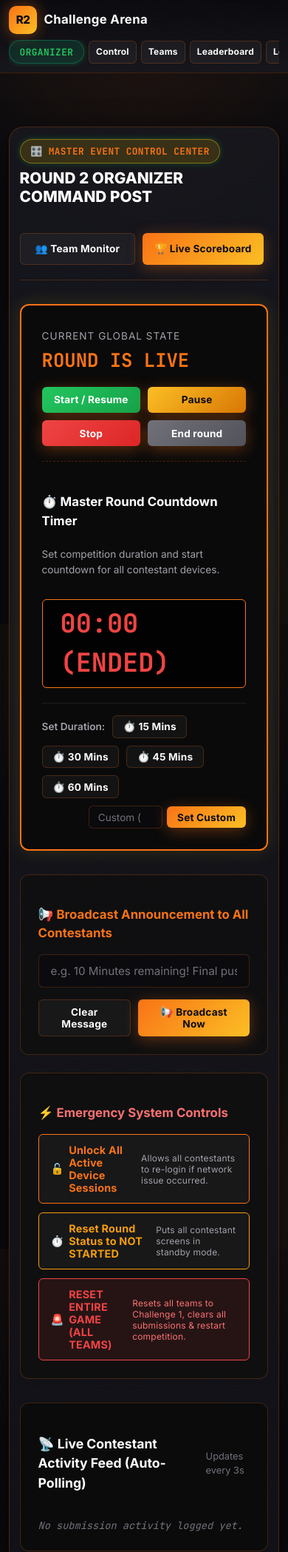
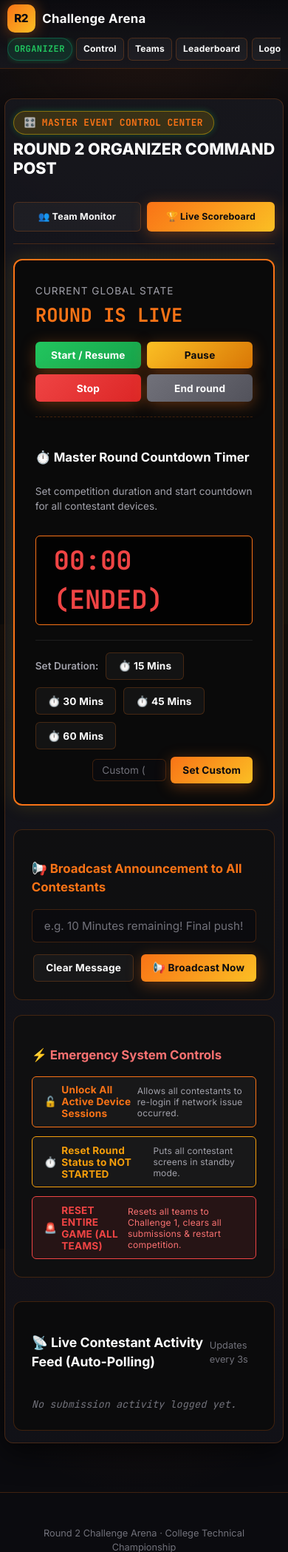
Before and after one commit to ACV07/GAME, a Flask app: page /admin/control-center in a window 390 px wide. Shown: the top 2098 px of the page at 74% size. Run offline with Flask 3, Linux system fonts and the light colour scheme; the visitor is signed in with stand-in values (Sample User, id 1); data comes from the database, SQL or seed files in the repository; data that the repository does not hold is empty.

Commit message:
Enforce strict 100% viewport width alignment and 2-column action grid for smartphones

```diff
--- a/static/css/style.css
+++ b/static/css/style.css
@@ -887,163 +887,199 @@ footer {
 }
 
 /* ---------- Mobile Responsive Styles ---------- */
+html, body {
+  overflow-x: hidden !important;
+  width: 100% !important;
+  max-width: 100vw !important;
+}
+
 @media (max-width: 768px) {
+  .main-container {
+    padding: 0.65rem 0.4rem !important;
+    width: 100% !important;
+    box-sizing: border-box !important;
+  }
+
+  .glass-card {
+    padding: 1.15rem 0.75rem !important;
+    margin: 0.5rem auto !important;
+    border-radius: 12px !important;
+    width: 100% !important;
+    box-sizing: border-box !important;
+  }
+
   .admin-header-bar {
-    flex-direction: column;
-    align-items: flex-start;
+    display: flex !important;
+    flex-direction: column !important;
+    align-items: stretch !important;
+    gap: 0.75rem !important;
+    margin-bottom: 1.25rem !important;
+    padding-bottom: 1rem !important;
+  }
+
+  .admin-header-title {
+    font-size: clamp(1.25rem, 5.5vw, 1.75rem) !important;
+    line-height: 1.25 !important;
+    margin-top: 0.35rem !important;
+    word-break: break-word;
   }
 
   .admin-header-actions {
-    width: 100%;
-    justify-content: flex-start;
-    margin-top: 0.4rem;
+    display: grid !important;
+    grid-template-columns: 1fr 1fr !important;
+    gap: 8px !important;
+    width: 100% !important;
+    margin-top: 0.35rem !important;
+  }
+
+  .admin-header-actions a,
+  .admin-header-actions button {
+    width: 100% !important;
+    text-align: center !important;
+    justify-content: center !important;
+    display: flex !important;
+    align-items: center !important;
+    padding: 0.6rem 0.3rem !important;
+    font-size: 0.78rem !important;
+    box-sizing: border-box !important;
+    white-space: nowrap !important;
   }
 
   .control-actions {
-    width: 100%;
+    display: grid !important;
+    grid-template-columns: 1fr 1fr !important;
+    gap: 8px !important;
+    width: 100% !important;
   }
 
   .control-actions .btn-cyber {
-    flex: 1 1 45%;
-    text-align: center;
-    padding: 0.6rem 0.5rem;
-    font-size: 0.85rem;
+    width: 100% !important;
+    padding: 0.65rem 0.4rem !important;
+    font-size: 0.85rem !important;
+    text-align: center !important;
+    justify-content: center !important;
   }
 
   .nav-status {
-    width: 100%;
-    display: flex;
-    align-items: center;
-    justify-content: flex-start;
-    overflow-x: auto;
-    padding-bottom: 0.25rem;
-    -webkit-overflow-scrolling: touch;
+    width: 100% !important;
+    display: flex !important;
+    align-items: center !important;
+    justify-content: flex-start !important;
+    overflow-x: auto !important;
+    padding-bottom: 0.25rem !important;
+    -webkit-overflow-scrolling: touch !important;
     flex-wrap: nowrap !important;
-    gap: 0.4rem;
+    gap: 0.35rem !important;
   }
 
-  .nav-status .btn-nav {
-    padding: 0.35rem 0.55rem;
-    font-size: 0.75rem;
-    white-space: nowrap;
-    flex-shrink: 0;
+  .nav-status .btn-nav,
+  .nav-status .badge-status {
+    padding: 0.35rem 0.55rem !important;
+    font-size: 0.75rem !important;
+    white-space: nowrap !important;
+    flex-shrink: 0 !important;
   }
 
   .navbar {
-    padding: 0.65rem 1rem;
-    flex-wrap: wrap;
-    gap: 0.5rem;
+    padding: 0.5rem 0.75rem !important;
+    flex-wrap: wrap !important;
+    gap: 0.4rem !important;
   }
 
   .nav-brand {
-    font-size: 1.05rem;
-  }
-
-  .nav-controls {
-    gap: 0.4rem;
-    flex-wrap: wrap;
-  }
-
-  .main-container {
-    padding: 1rem 0.75rem;
-  }
-
-  .glass-card {
-    padding: 1.25rem 1rem;
-    margin: 1rem auto;
+    font-size: 1rem !important;
   }
 
   .admin-grid {
-    grid-template-columns: 1fr !important;
+    display: flex !important;
+    flex-direction: column !important;
+    gap: 1.25rem !important;
   }
 
   .game-lock-card {
-    padding: 2rem 1.25rem;
-    width: 94%;
+    padding: 1.75rem 1rem !important;
+    width: 95% !important;
   }
 
   .game-lock-word {
-    font-size: clamp(2.5rem, 11vw, 4rem);
+    font-size: clamp(2.2rem, 10vw, 3.5rem) !important;
   }
 
   .game-lock-kicker {
-    font-size: 0.85rem;
+    font-size: 0.8rem !important;
   }
 
   .game-lock-copy {
-    font-size: 0.85rem;
-    margin: 0.85rem auto 1.25rem auto;
+    font-size: 0.8rem !important;
+    margin: 0.75rem auto 1rem auto !important;
   }
 
   .game-lock-badge {
-    padding: 0.75rem 1.25rem;
-    font-size: 0.82rem;
+    padding: 0.65rem 1rem !important;
+    font-size: 0.78rem !important;
   }
 
   .options-bank {
-    gap: 0.5rem;
+    gap: 0.4rem !important;
   }
 
   .option-chip {
-    padding: 0.6rem 0.9rem;
-    font-size: 0.85rem;
-    min-height: 42px;
-    display: inline-flex;
-    align-items: center;
+    padding: 0.55rem 0.8rem !important;
+    font-size: 0.8rem !important;
+    min-height: 40px !important;
+    display: inline-flex !important;
+    align-items: center !important;
   }
 
   .blank-slot {
-    min-width: 75px;
-    height: 34px;
-    font-size: 0.85rem;
+    min-width: 70px !important;
+    height: 32px !important;
+    font-size: 0.8rem !important;
   }
 
   .table-responsive {
-    width: 100%;
-    overflow-x: auto;
-    -webkit-overflow-scrolling: touch;
+    width: 100% !important;
+    overflow-x: auto !important;
+    -webkit-overflow-scrolling: touch !important;
+    border-radius: 8px !important;
+    border: 1px solid var(--code-border) !important;
   }
 
   .table-responsive table {
-    min-width: 640px;
+    min-width: 560px !important;
   }
 
   .btn-cyber, .btn-secondary {
-    padding: 0.65rem 1.25rem;
-    font-size: 0.9rem;
+    padding: 0.6rem 1rem !important;
+    font-size: 0.85rem !important;
   }
 }
 
 @media (max-width: 480px) {
   .navbar {
-    padding: 0.5rem 0.75rem;
+    padding: 0.4rem 0.6rem !important;
   }
 
   .nav-brand .brand-badge {
-    display: none;
+    display: none !important;
   }
 
-  .team-pill {
-    padding: 0.25rem 0.5rem;
-    font-size: 0.75rem;
-  }
-
-  .timer-pill {
-    padding: 0.25rem 0.5rem;
-    font-size: 0.75rem;
+  .team-pill, .timer-pill {
+    padding: 0.2rem 0.4rem !important;
+    font-size: 0.7rem !important;
   }
 
   .glass-card {
-    padding: 1rem 0.85rem;
+    padding: 1rem 0.65rem !important;
   }
 
   .progress-roadmap {
-    gap: 0.35rem;
+    gap: 0.25rem !important;
   }
 
   .step-node {
-    width: 32px;
-    height: 32px;
-    font-size: 0.8rem;
+    width: 30px !important;
+    height: 30px !important;
+    font-size: 0.75rem !important;
   }
 }
```
